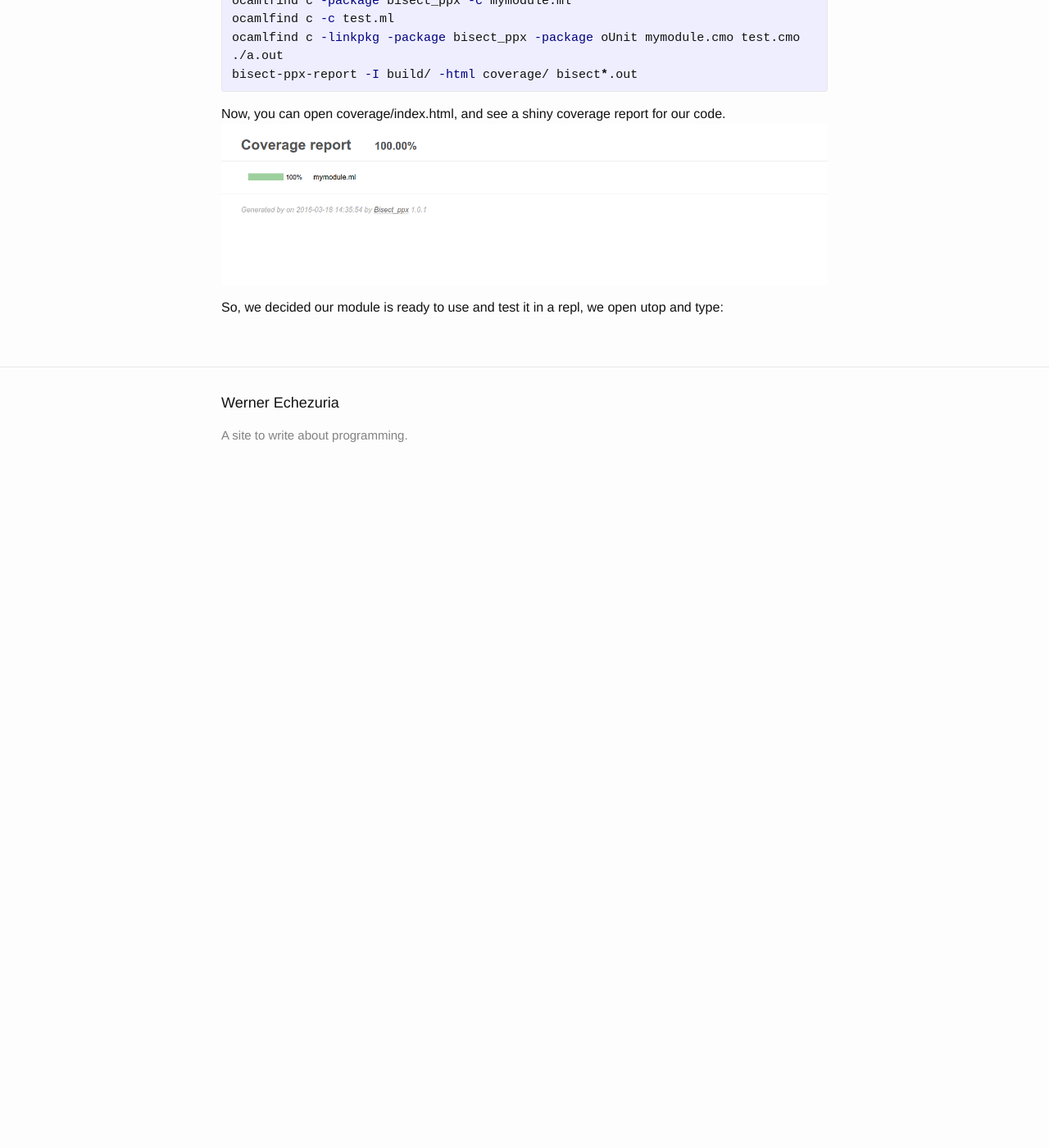
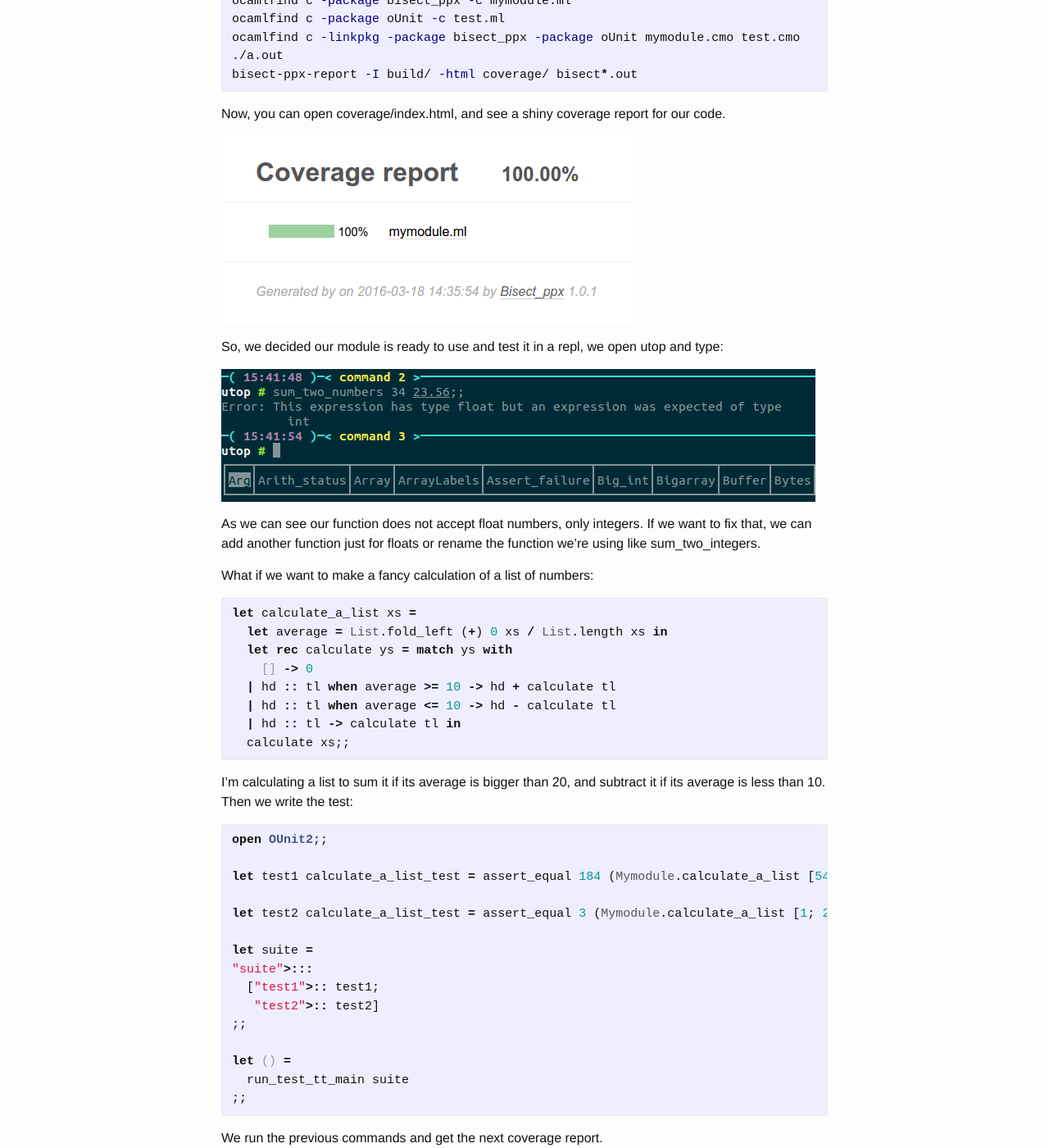
Before and after one commit to werner/werner.github.io, a Jekyll site: the page built from _posts/2016-03-18-one-hundred-percent-test-coverage-should-be-a-goal.markdown, in a window 1280 px wide and 1400 px high, scrolled down 1300 px. Shown: the whole window at 82% size. Built offline with Jekyll 4.4.1, drawn with Linux system fonts in a browser that asks for light colours; comment, search, counter and statistics services are not loaded; before the commit the page ends 1902 px from its top, so only the background shows below that; some of the changed text lies outside the part shown.

Commit message:
second and final example in test coverage

```diff
--- a/_posts/2016-03-18-one-hundred-percent-test-coverage-should-be-a-goal.markdown
+++ b/_posts/2016-03-18-one-hundred-percent-test-coverage-should-be-a-goal.markdown
@@ -25,7 +25,9 @@ I can't agree more on that. I'm not sure if this has been stated before (as a me
 
 So, if I don't feel satisfied with the coverage percentage, I write more tests accordingly.
 
-However using only test coverage is not enough, there are some flaws that I will show, I'll be using Ocaml as an example.
+However using only test coverage is not enough, there are some flaws that I will show,
+I'll be using Ocaml as an example (disclaimer: I'm not really an Ocaml developer,
+I just think the language is cool).
 First, lets say we want to write a function that sums two numbers, we can write it this way:
 
 `mymodule.ml`
@@ -52,20 +54,89 @@ let () =
 {% endhighlight %}
 
 We need a coverage tool and looks like bisect is the most popular one, so we'll be using that, for this example
-we'll be using [bisect_ppx](https://github.com/rleonid/bisect_ppx). So, we just need to type in the command line the next:
+we'll be using a fork named [bisect_ppx](https://github.com/rleonid/bisect_ppx).
+So, we just need to type in the command line the next:
 
 {% highlight bash %}
 ocamlfind c -package bisect_ppx -c mymodule.ml
-ocamlfind c -c test.ml
+ocamlfind c -package oUnit -c test.ml
 ocamlfind c -linkpkg -package bisect_ppx -package oUnit mymodule.cmo test.cmo
 ./a.out
 bisect-ppx-report -I build/ -html coverage/ bisect*.out
 {% endhighlight %}
 
 Now, you can open coverage/index.html, and see a shiny coverage report for our code.
+
 ![Coverage Report]({{ site.url }}/assets/coverage.png)
 
 So, we decided our module is ready to use and test it in a repl, we open utop and type:
 
+![Utop]({{ site.url }}/assets/utop.png)
+
+As we can see our function does not accept float numbers, only integers. If we want to fix that, we can add another function
+just for floats or rename the function we're using like sum_two_integers.
+
+What if we want to make a fancy calculation of a list of numbers:
+
 {% highlight ocaml %}
+let calculate_a_list xs =
+  let average = List.fold_left (+) 0 xs / List.length xs in
+  let rec calculate ys = match ys with
+    [] -> 0
+  | hd :: tl when average >= 10 -> hd + calculate tl
+  | hd :: tl when average <= 10 -> hd - calculate tl
+  | hd :: tl -> calculate tl in
+  calculate xs;;
 {% endhighlight %}
+
+I'm calculating a list to sum it if its average is bigger than 20, and subtract it if its average is less than 10. Then we write
+the test:
+
+{% highlight ocaml %}
+open OUnit2;;
+
+let test1 calculate_a_list_test = assert_equal 184 (Mymodule.calculate_a_list [54; 32; 98]);;
+
+let test2 calculate_a_list_test = assert_equal 3 (Mymodule.calculate_a_list [1; 2; 3; 4; 5]);;
+
+let suite =
+"suite">:::
+  ["test1">:: test1;
+   "test2">:: test2]
+;;
+
+let () =
+  run_test_tt_main suite
+;;
+{% endhighlight %}
+
+We run the previous commands and get the next coverage report.
+
+![Coverage Report 2]({{ site.url }}/assets/coverage2.png)
+
+![Coverage Report 3]({{ site.url }}/assets/coverage3.png)
+
+Now, we think to ourselves that we really don't need to cover that last match, in the end if the average is less than 10
+we are covered and if it's bigger we are covered as well, we just include it to stop the exhaustive warning
+in the pattern matching the compiler is giving us. So, we decided to ignore it like this:
+
+{% highlight ocaml %}
+let calculate_a_list xs =
+  let average = List.fold_left (+) 0 xs / List.length xs in
+  let rec calculate ys = match ys with
+    [] -> 0
+  | hd :: tl when average >= 10 -> hd + calculate tl
+  | hd :: tl when average <= 10 -> hd - calculate tl
+  | hd :: tl -> calculate tl in (*BISECT-IGNORE*)
+  calculate xs;;
+{% endhighlight %}
+
+We finally have our 100% test coverage.
+
+## **Conclusion**
+
+I think you should achieve a 100% test coverage for your project, it's up to you to decide how you configure your coverage tool
+so you can meet that goal. It's not a silver bullet, but at least you know your app will work in the best case scenario
+when you're showing it to a client or to your boss.
+
+This is just my opinion, if you disagree I'd like to know.
```
Also changed, not shown: assets/coverage.png, assets/coverage2.png (added), assets/coverage3.png (added), assets/utop.png (added).
